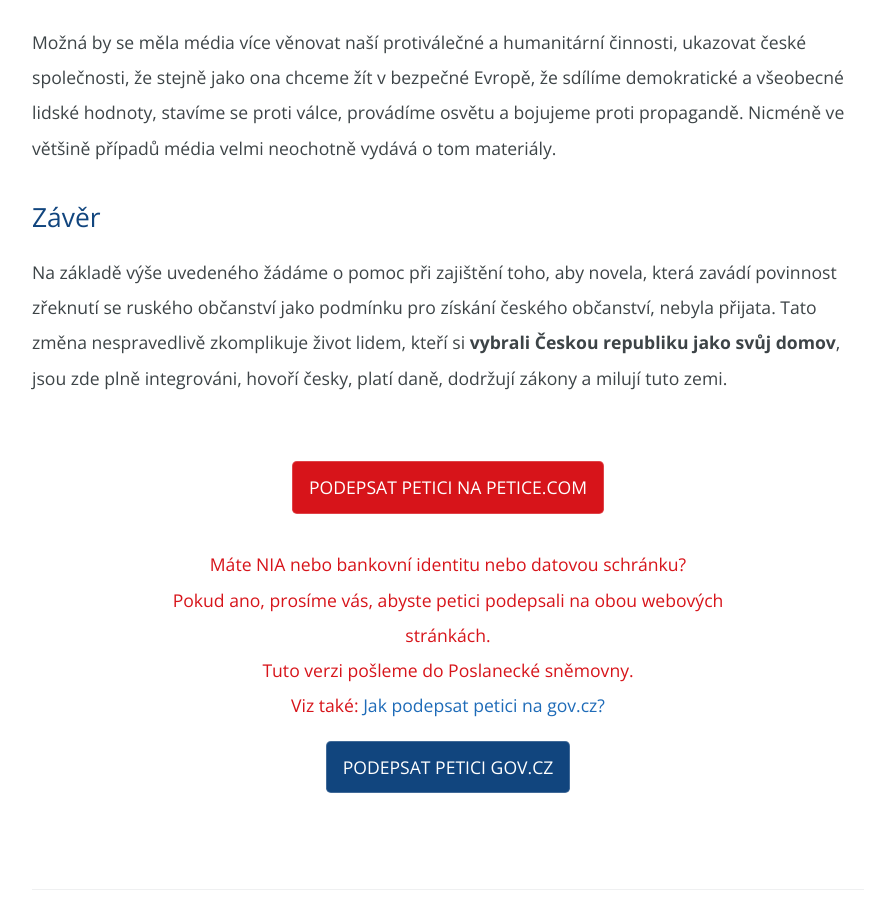
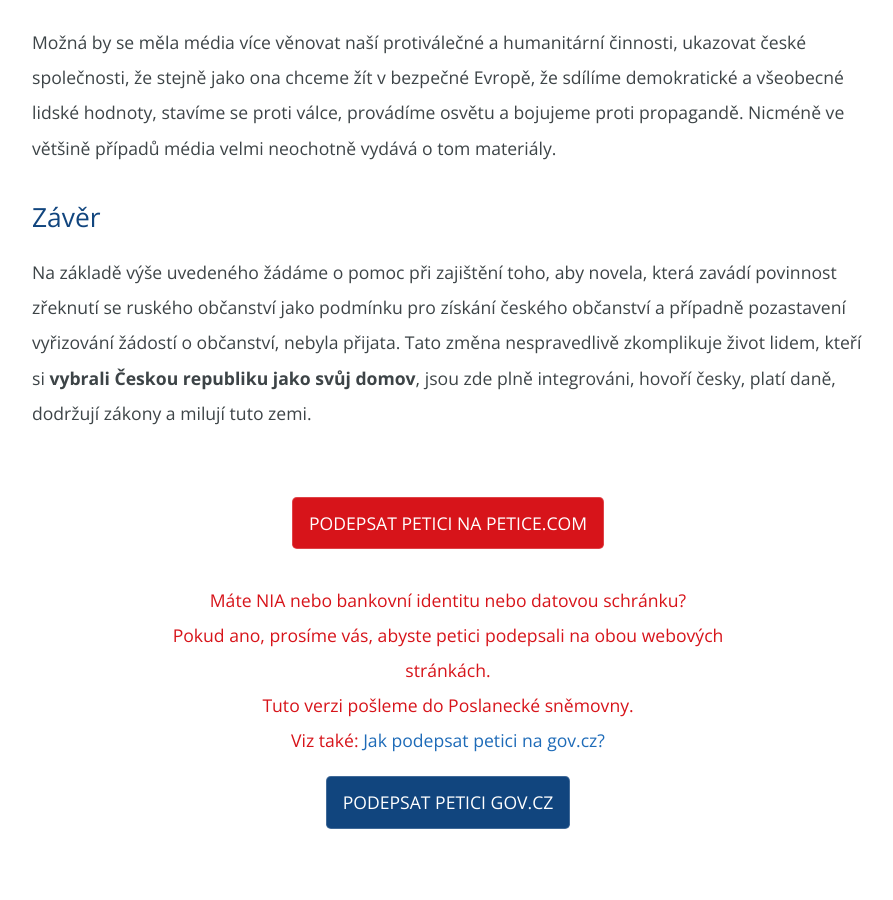
Before and after one commit to thewulf7/jsmelide, a Jekyll site: the page built from index.md, in a window 1280 px wide and 900 px high, scrolled down 7139 px. Shown: the whole window, without its empty margins (192-1085 px from the left). Built offline with Jekyll 4.4.1, drawn with Linux system fonts in a browser that asks for light colours; comment, search, counter and statistics services are not loaded.

Commit message:
Update index.md

```diff
--- a/index.md
+++ b/index.md
@@ -78,7 +78,7 @@ Možná by se měla média více věnovat naší protiválečné a humanitární
 
 ## Závěr
 
-Na základě výše uvedeného žádáme o pomoc při zajištění toho, aby novela, která zavádí povinnost zřeknutí se ruského občanství jako podmínku pro získání českého občanství, nebyla přijata. Tato změna nespravedlivě zkomplikuje život lidem, kteří si **vybrali Českou republiku jako svůj domov**, jsou zde plně integrováni, hovoří česky, platí daně, dodržují zákony a milují tuto zemi.
+Na základě výše uvedeného žádáme o pomoc při zajištění toho, aby novela, která zavádí povinnost zřeknutí se ruského občanství jako podmínku pro získání českého občanství a případně pozastavení vyřizování žádostí o občanství, nebyla přijata. Tato změna nespravedlivě zkomplikuje život lidem, kteří si **vybrali Českou republiku jako svůj domov**, jsou zde plně integrováni, hovoří česky, platí daně, dodržují zákony a milují tuto zemi.
 
 <div class="page-header">
 {% include header.html %}
```
